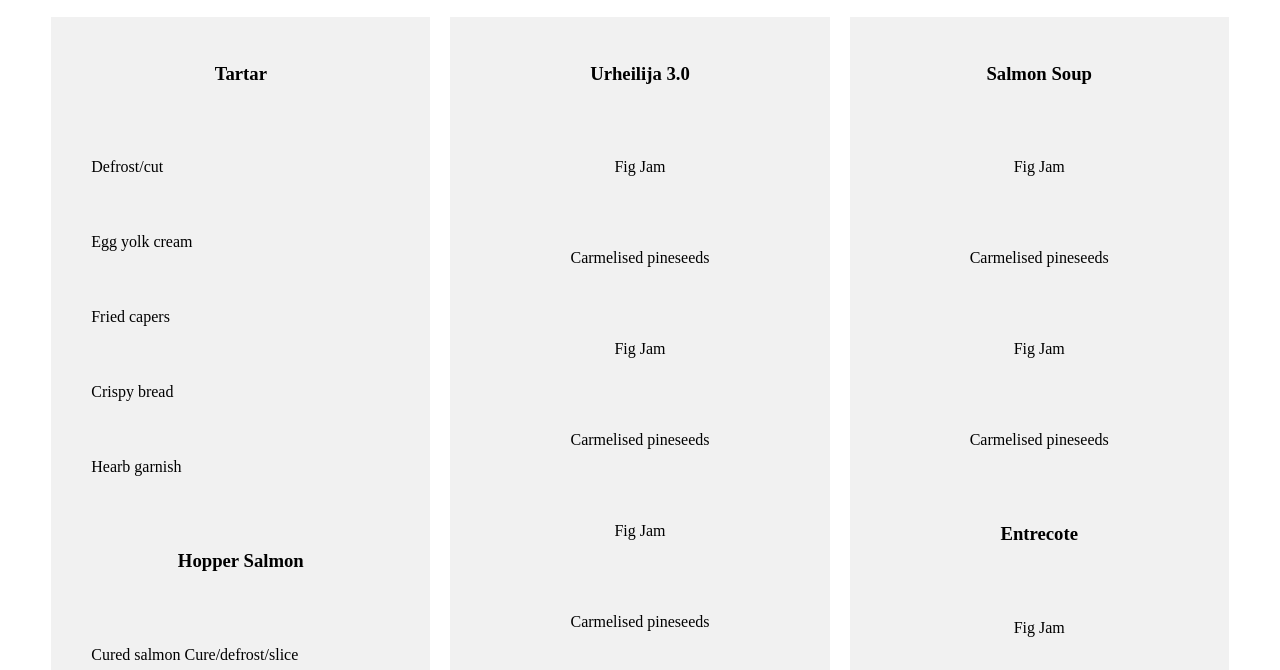
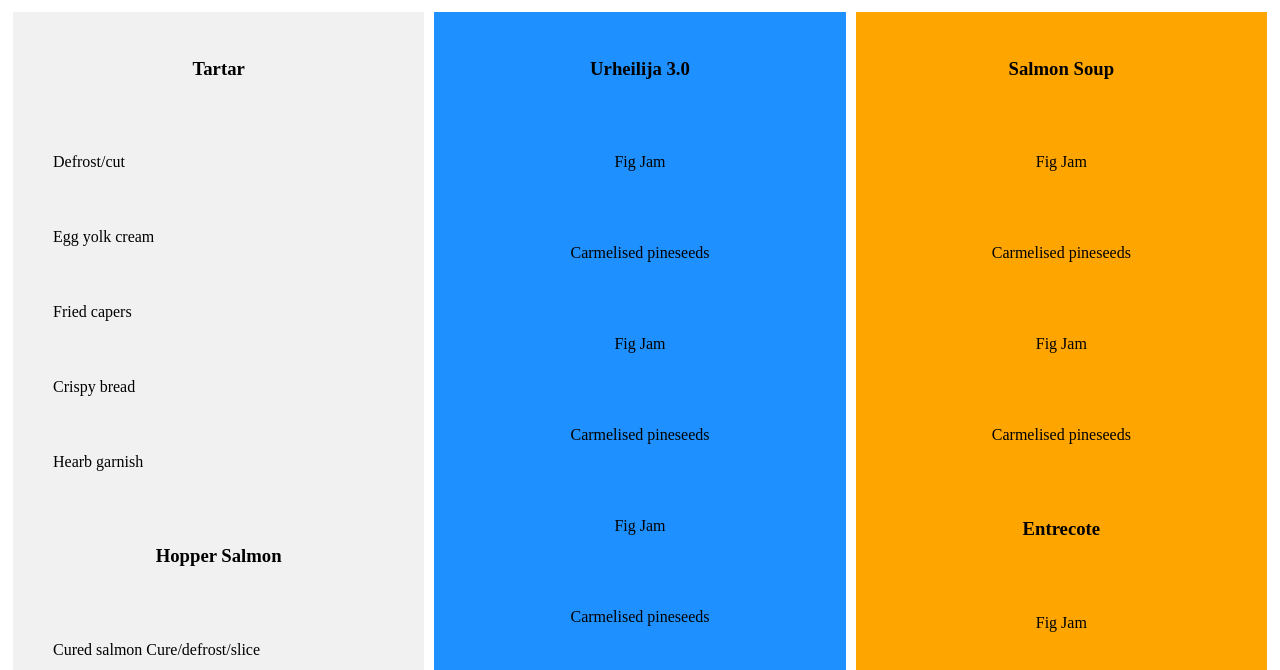
Before and after one commit to Gearoid76/test-list, a website: page index.html in a window 1280 px wide. Shown: the part 90-760 px from the top of the page. Drawn offline with Linux system fonts and the light colour scheme.

Commit message:
getting the responsive page working

```diff
--- a/style.css
+++ b/style.css
@@ -1,35 +1,25 @@
+*{
+  box-sizing: border-box;
+}
 .flex-container {
     display: flex;
     flex-direction: row;
-    justify-content: center;
+    text-align: center;
 }
-/* Responsive layout - makes a one column-layout instead of three-column layout */
-@media (max-width: 800px) {
-  .flex-container {
-    flex-direction: column;
-  }
-  .flex-container > .column1 {
-    background-color: #f1f1f1;
-    width: 90%;
-    margin: 10px;
-    text-align: center;
-  }
-}
-
 
   .flex-container > .column1 {
     background-color: #f1f1f1;
-    width: 30%;
-    margin: 10px;
+    flex: 30%;
+    margin: 5px;
     text-align: center;
     line-height: 75px;
     font-size: 16px;
   }
 
   .flex-container > .column2 {
-    background-color: #f1f1f1;
-    width: 30%;
-    margin: 10px;
+    background-color: dodgerblue;
+    flex: 30%;
+    margin: 5px;
     text-align: center;
     line-height: 75px;
     font-size: 16px;
@@ -37,9 +27,9 @@
   }
 
   .flex-container > .column3 {
-    background-color: #f1f1f1;
-    width: 30%;
-    margin: 10px;
+    background-color: orange;
+    flex: 30%;
+    margin: 5px;
     text-align: center;
     line-height: 75px;
     font-size: 16px;
@@ -57,6 +47,14 @@
     justify-content: middle;
     margin: 0;
     padding: 0;
+  }
+
+  @media (max-width: 800px) {
+    .flex-container {
+      flex-direction: column;
+      justify-content: middle;
+      width: 90%;
+    }
   }
 
     /* From here down is the recipes.index page layout this is for ingredients.html */
```
